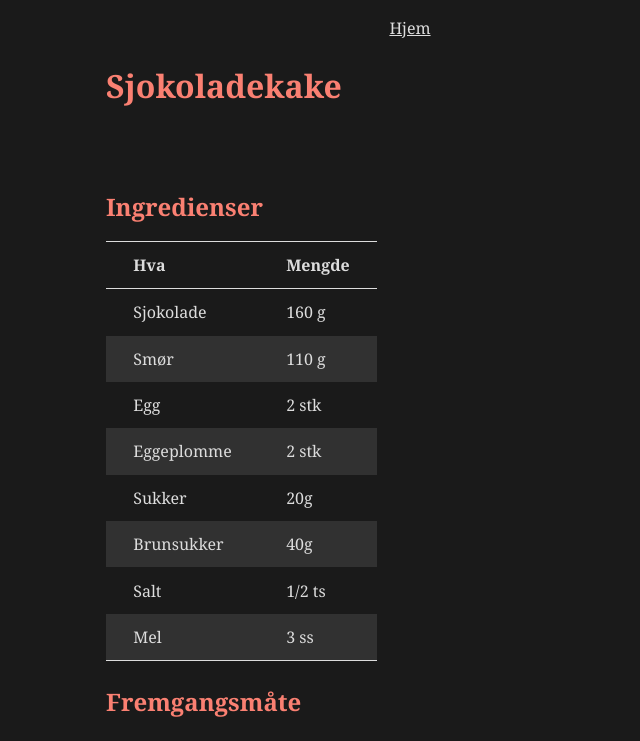
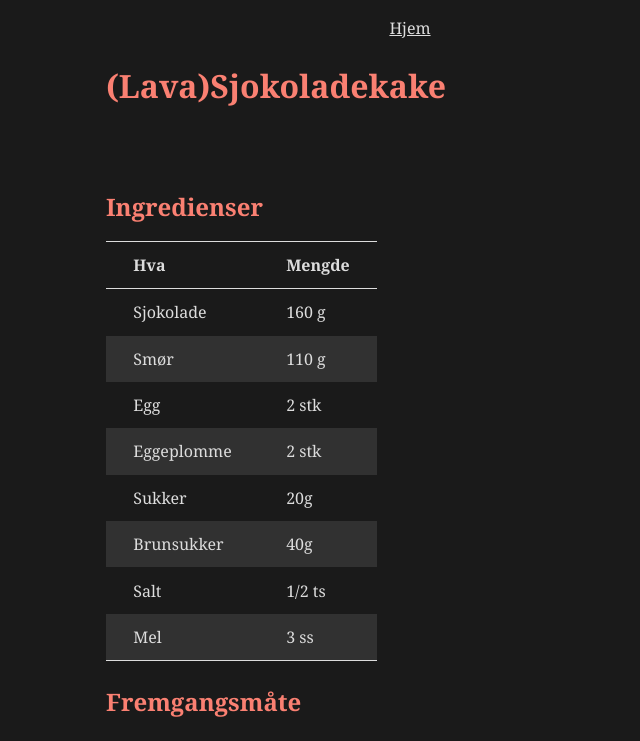
Before and after one commit to ArnstadFredrik/Oppskriftsboka, an Eleventy site: page src/articles/sjokoladekake.md in a window 1280 px wide. Shown: the top 741 px of the page, without its empty margins (230-870 px from the left). Built offline with nearby package versions, Linux system fonts and the light colour scheme; Eleventy itself is replaced by a stand-in of ours; files that its build step writes are made by us from their sources.

Commit message:
edited title on lava_cake

```diff
--- a/src/articles/sjokoladekake.md
+++ b/src/articles/sjokoladekake.md
@@ -1,5 +1,5 @@
 ---
-title: Sjokoladekake
+title: (Lava)Sjokoladekake
 img: /assets/images/sjokolade_lava_kake.webp
 tags:
  - dessert
```
